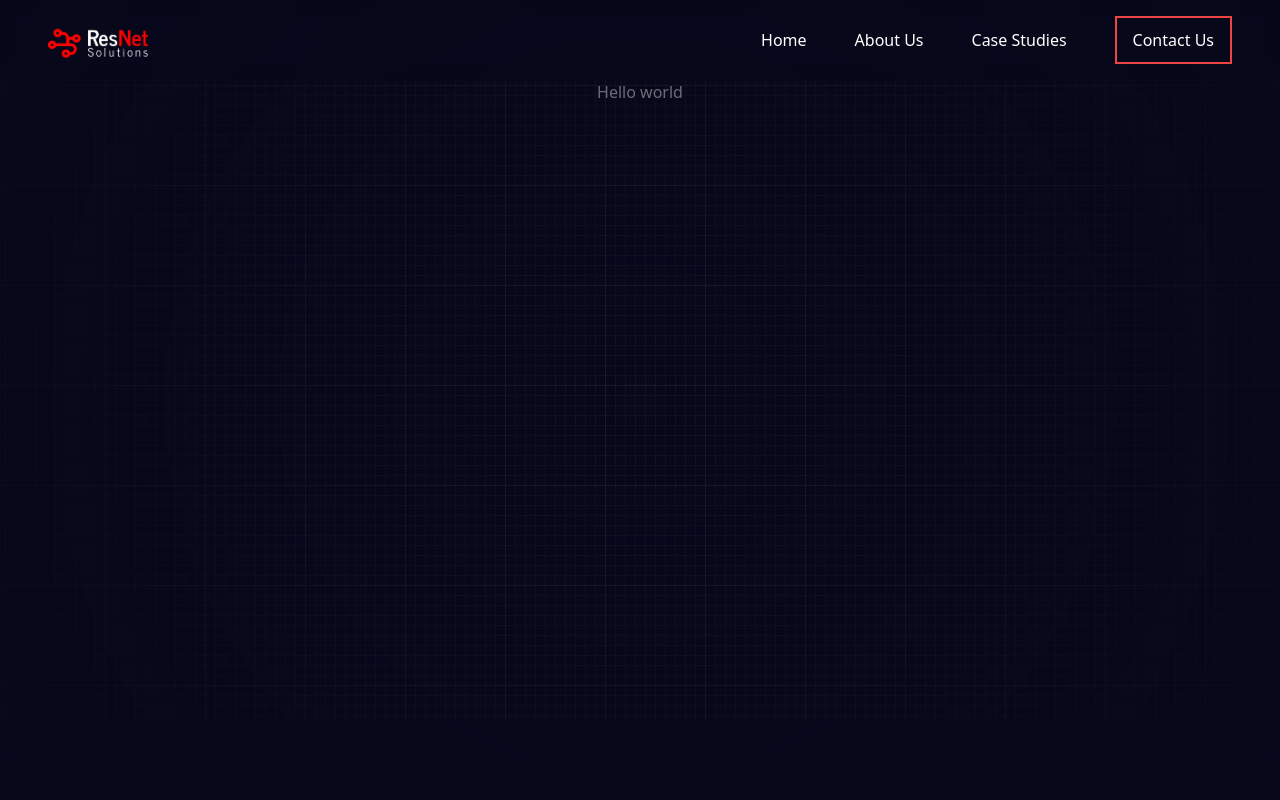
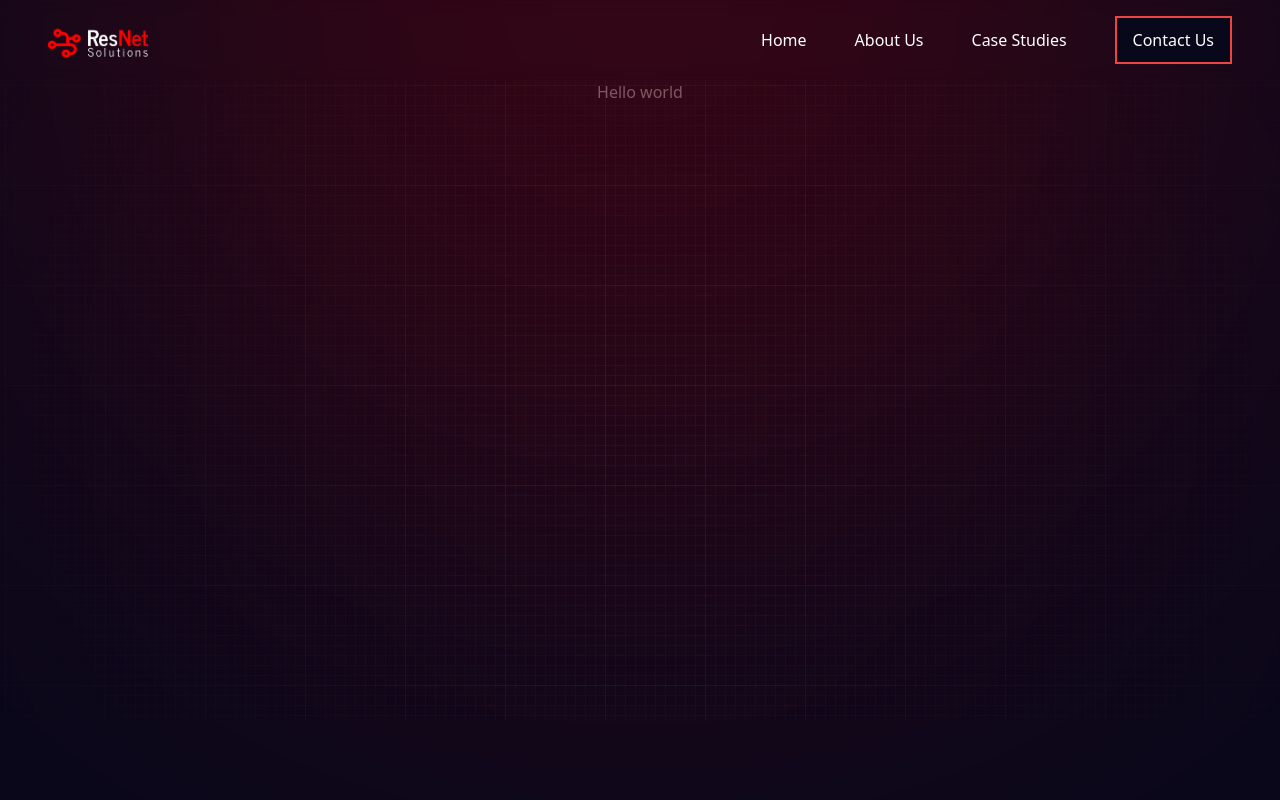
Before and after one commit to Qriocity-Company/Resnet, a Next.js app: page / in a window 1280 px wide. Shown: the top 800 px of the page. Built offline with nearby package versions, Linux system fonts and the light colour scheme.

Commit message:
added style hero style

```diff
--- a/components/Hero.tsx
+++ b/components/Hero.tsx
@@ -1,9 +1,12 @@
-import React from 'react'
-import "@/styles/Hero.css"
+import React from "react";
+import "@/styles/Hero.css";
 export const Hero = () => {
   return (
-    <main className='main mt-20 w-full' >
+    <div className="relative mt-20 w-full ">
+      <div className=" w-[958px] h-[958px] bg-[#FF0000] z-10 bg-opacity-30 rounded-full blur-[300px] absolute top-0 left-[50%] -translate-x-[50%] -translate-y-[60%] "></div>
+      <main className="main h-[80vh]">
         <h1>Hello world </h1>
-    </main>
-  )
-}
+      </main>
+    </div>
+  );
+};
```
